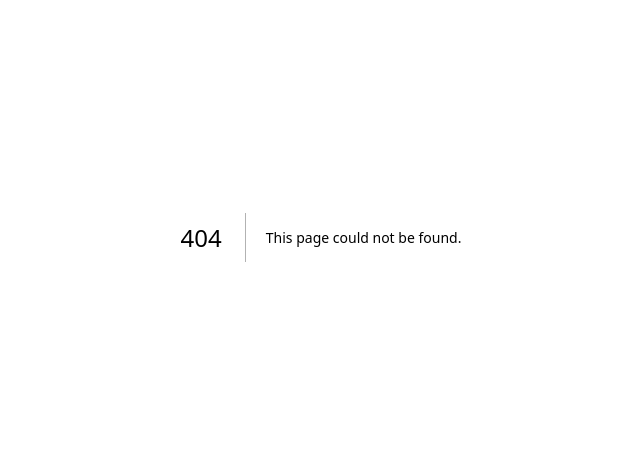
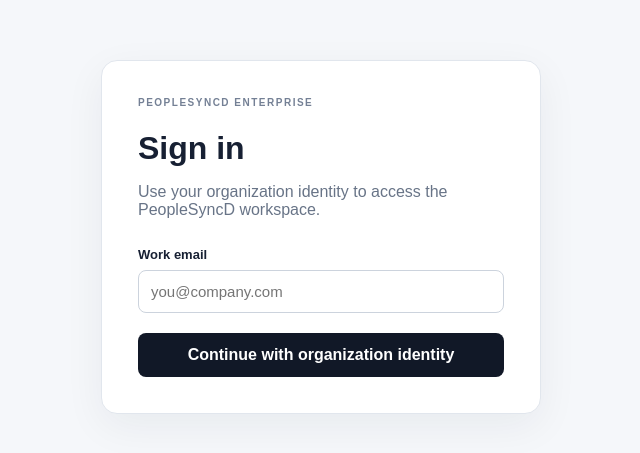
Before and after one commit to deaconjason-stack/PeopleSyncD, a Next.js app in the folder apps/web/: page /login in a window 1280 px wide. Before the commit this address had no page. Shown: the part 163-616 px from the top of the page, without its empty margins (319-959 px from the left). Built offline with nearby package versions, Linux system fonts and the light colour scheme.

Commit message:
feat: add PeopleSyncD enterprise sign-in surface

```diff
--- /dev/null
+++ b/apps/web/app/login/page.tsx
@@ -0,0 +1,26 @@
+"use client";
+
+import { FormEvent, useState } from "react";
+
+export default function LoginPage() {
+  const [email, setEmail] = useState("");
+  const [message, setMessage] = useState("");
+
+  function submit(event: FormEvent) {
+    event.preventDefault();
+    setMessage("Identity-provider sign-in will be enabled when the PeopleSyncD authentication authority is configured.");
+  }
+
+  return (
+    <main style={{minHeight:"100vh",display:"grid",placeItems:"center",padding:24,background:"#f5f7fa"}}>
+      <form onSubmit={submit} style={{width:"100%",maxWidth:440,background:"white",border:"1px solid #e1e6ed",borderRadius:16,padding:36,boxShadow:"0 12px 40px rgba(20,30,45,.06)"}}>
+        <p className="eyebrow">PEOPLESYNCD ENTERPRISE</p>
+        <h1 style={{marginBottom:8}}>Sign in</h1>
+        <p style={{color:"#687487",marginBottom:28}}>Use your organization identity to access the PeopleSyncD workspace.</p>
+        <label style={{display:"grid",gap:8,fontSize:13,fontWeight:600}}>Work email<input value={email} onChange={e=>setEmail(e.target.value)} type="email" required placeholder="you@company.com" style={{padding:12,border:"1px solid #ccd3dd",borderRadius:8,fontSize:15}} /></label>
+        <button type="submit" style={{width:"100%",marginTop:20,padding:13,border:0,borderRadius:8,background:"#111827",color:"white",fontWeight:700}}>Continue with organization identity</button>
+        {message && <p role="status" style={{marginTop:18,fontSize:13,color:"#687487"}}>{message}</p>}
+      </form>
+    </main>
+  );
+}
```
